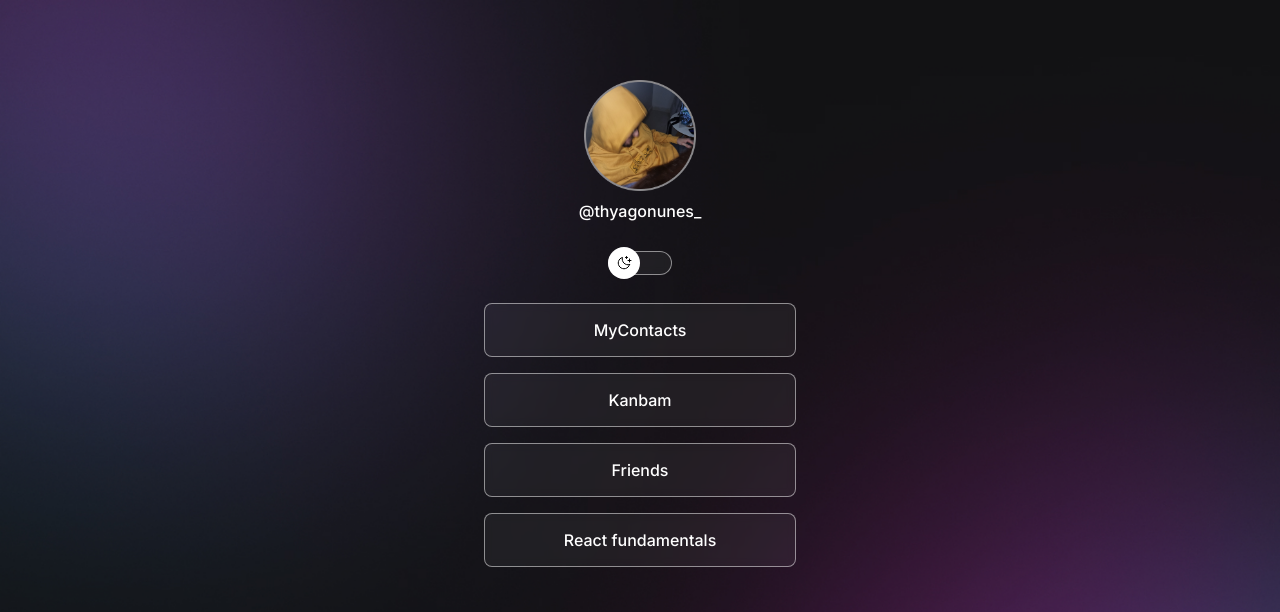
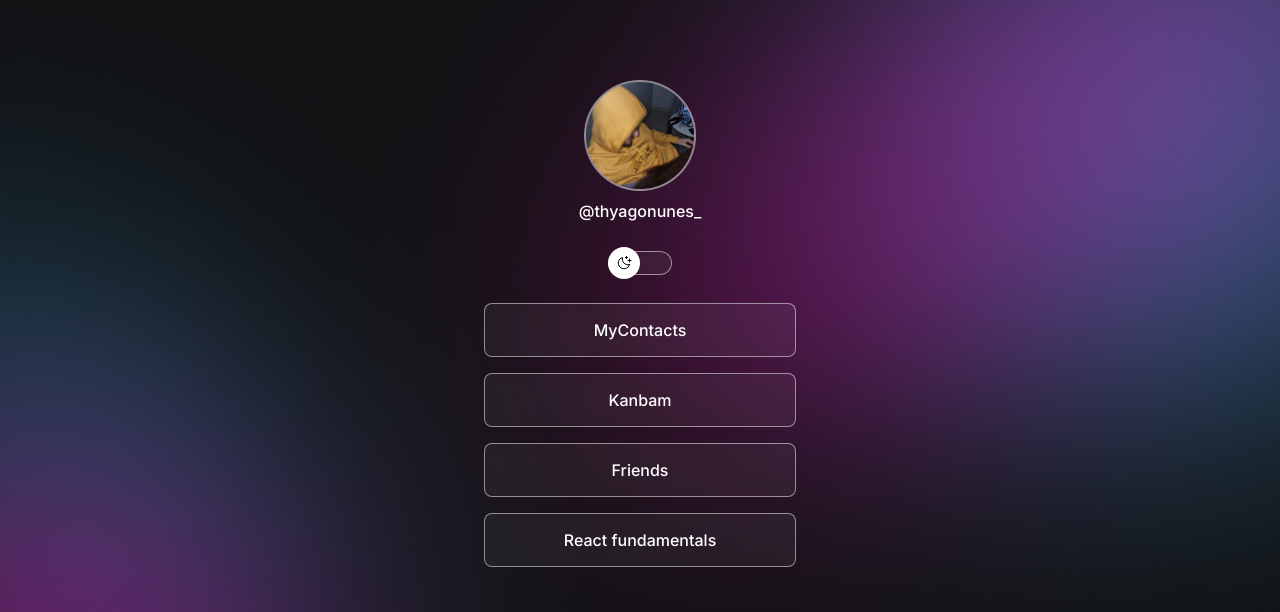
Before and after one commit to ThyagoNunes/devLinks, a plain HTML site: page index.html in a window 1280 px wide. Shown: the top 612 px of the page. Drawn offline with nearby package versions, Linux system fonts and the light colour scheme.

Commit message:
readme.md :wave:

```diff
--- a/style.css
+++ b/style.css
@@ -6,7 +6,7 @@
 
 :root {
   --text-color: white;
-  --bg-url: url(./assets/bg-mobile-dark.jpg);
+  --bg-url: url(./assets/bg-desktop-dark.jpg);
   --stroke-color: rgba(255, 255, 255, 0.5);
   --surface-color: rgba(255, 255, 255, 0.05);
   --surface-color-hover: rgba(0, 0, 0, 0.02);
```
Also changed, not shown: 1 other file.
